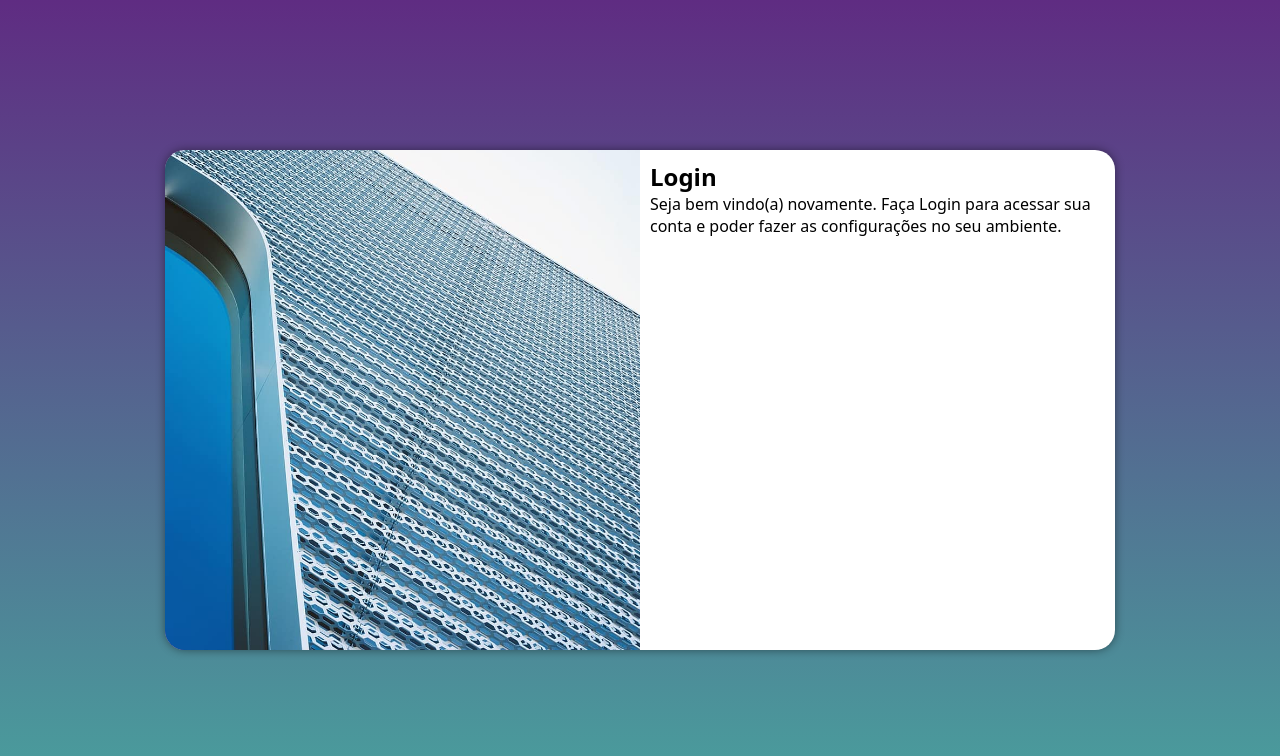
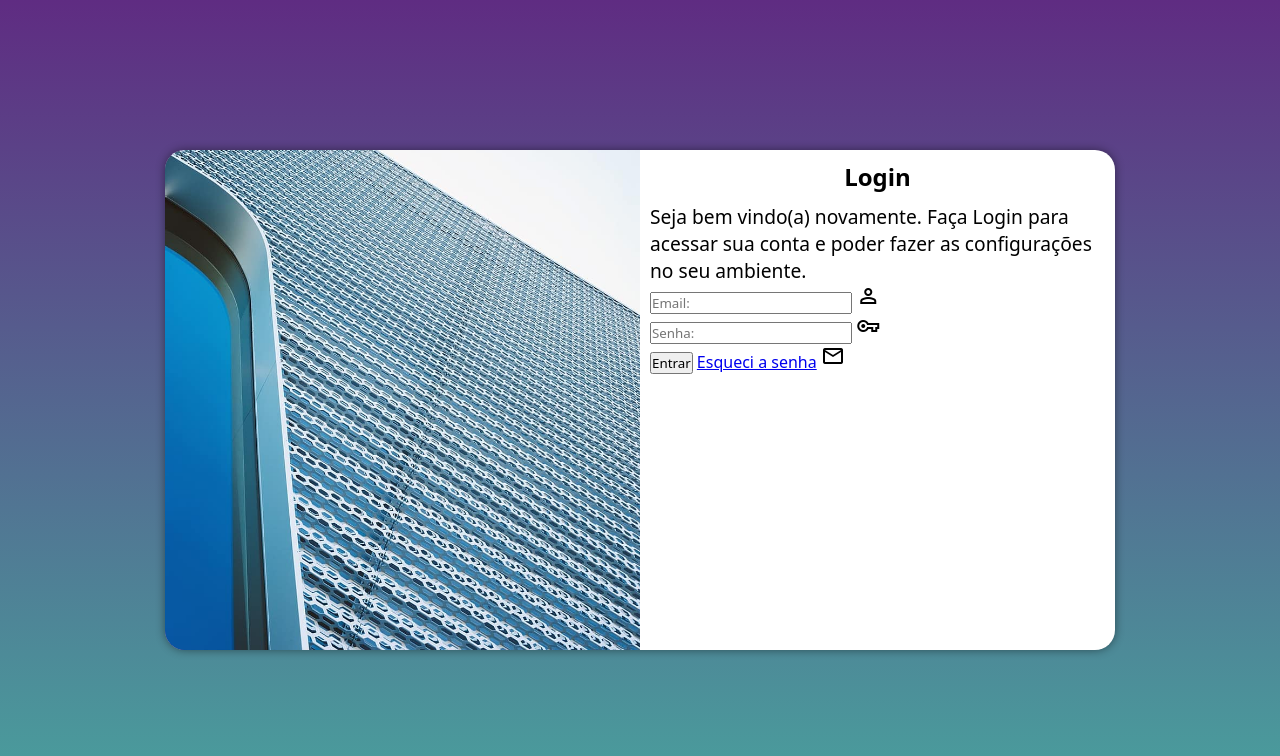
Before and after one commit to DEVmucaxb/projeto-login, a plain HTML site: page index.html in a window 1280 px wide. Drawn offline with nearby package versions, Linux system fonts and the light colour scheme.

Commit message:
adicionei o formulário

```diff
--- a/assets/estilos/media-query.css
+++ b/assets/estilos/media-query.css
@@ -35,6 +35,14 @@ Grandes telas: acima de 1200px
         float: right;
         width: 70%;
     }
+
+    div#formulario > h1 {
+        font-size: 2em;
+    }
+
+    div#formulario > p {
+        font-size: 1.2em;
+    }
 }
 
 @media screen and (min-width: 992px) {
@@ -63,4 +71,8 @@ Grandes telas: acima de 1200px
         float: right;
         width: 50%;
     }
+
+    div#formulario > p {
+        font-size: 1.2em;
+    }
 }
--- a/assets/estilos/style.css
+++ b/assets/estilos/style.css
@@ -59,3 +59,12 @@ section#login>div#formulario {
     display: block;
     padding: 10px;
 }
+
+div#formulario>h1 {
+    text-align: center;
+    margin-bottom: 10px;
+}
+
+div#formulario>p {
+    font-size: 0.8em;
+}
--- a/index.html
+++ b/index.html
@@ -7,6 +7,8 @@
     <title>Login</title>
     <link rel="stylesheet" href="./assets/estilos/style.css">
     <link rel="stylesheet" href="./assets/estilos/media-query.css">
+    <link rel="stylesheet"
+        href="https://fonts.googleapis.com/css2?family=Material+Symbols+Outlined:opsz,wght,FILL,GRAD@20..48,100..700,0..1,-50..200" />
 </head>
 
 <body>
@@ -19,8 +21,19 @@
                     Seja bem vindo(a) novamente. Faça Login para acessar sua conta e poder fazer as configurações no seu
                     ambiente.
                 </p>
-                <form action="login.php" method="post">
+                <form action="login.php" method="post" autocomplete="on">
+                    <div class="campo">
+                        <input type="email" name="email" id="email" placeholder="Email: " autocomplete="email" required maxlength="30">
 
+                        <label for="email"><span class="material-symbols-outlined">person</span></label>
+                    </div>
+                    <div class="campo">
+                        <input type="password" name="senha" id="senha" placeholder="Senha: "
+                            autocomplete="current-password" minlength="8" maxlength="30" required>
+                        <label for="senha"><span class="material-symbols-outlined">vpn_key</span></label></label>
+                    </div>
+                    <input type="submit" value="Entrar">
+                    <a href="esqueci_senha.js">Esqueci a senha</a> <span class="material-symbols-outlined">mail</span>
                 </form>
             </div>
         </section>
```
